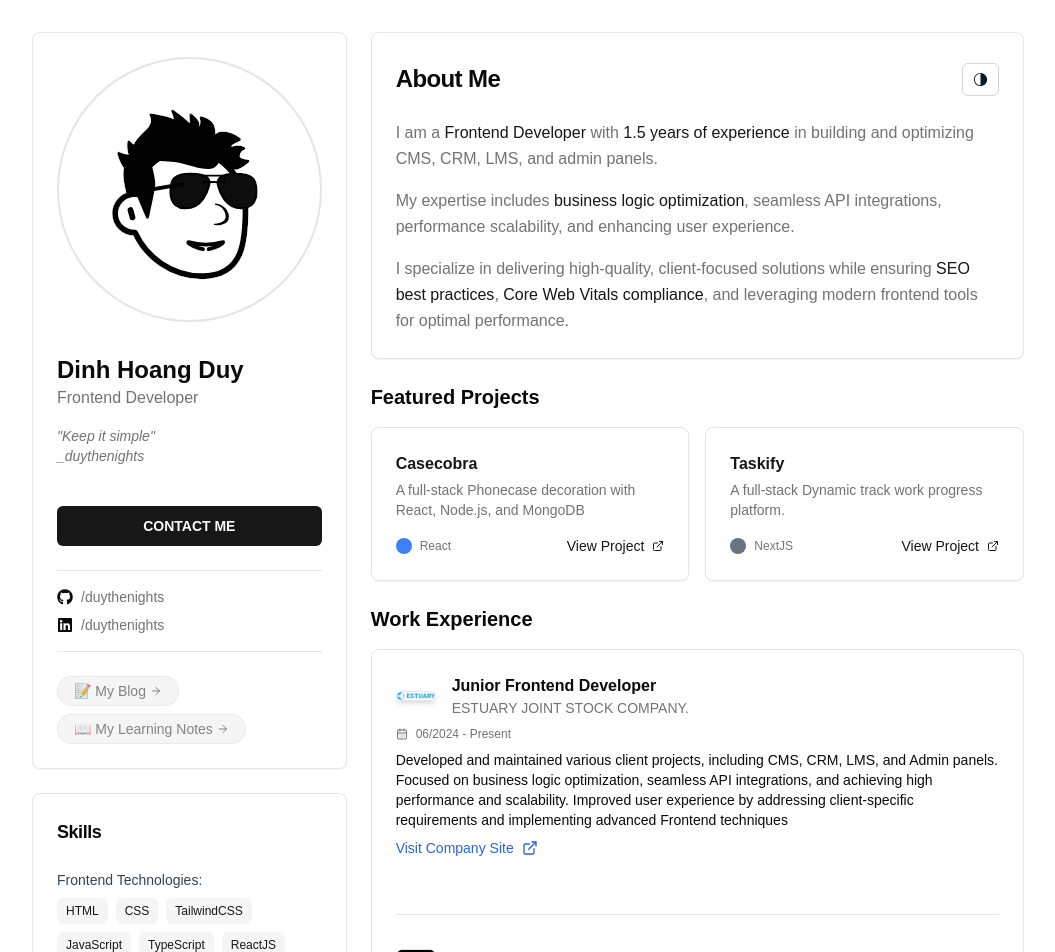
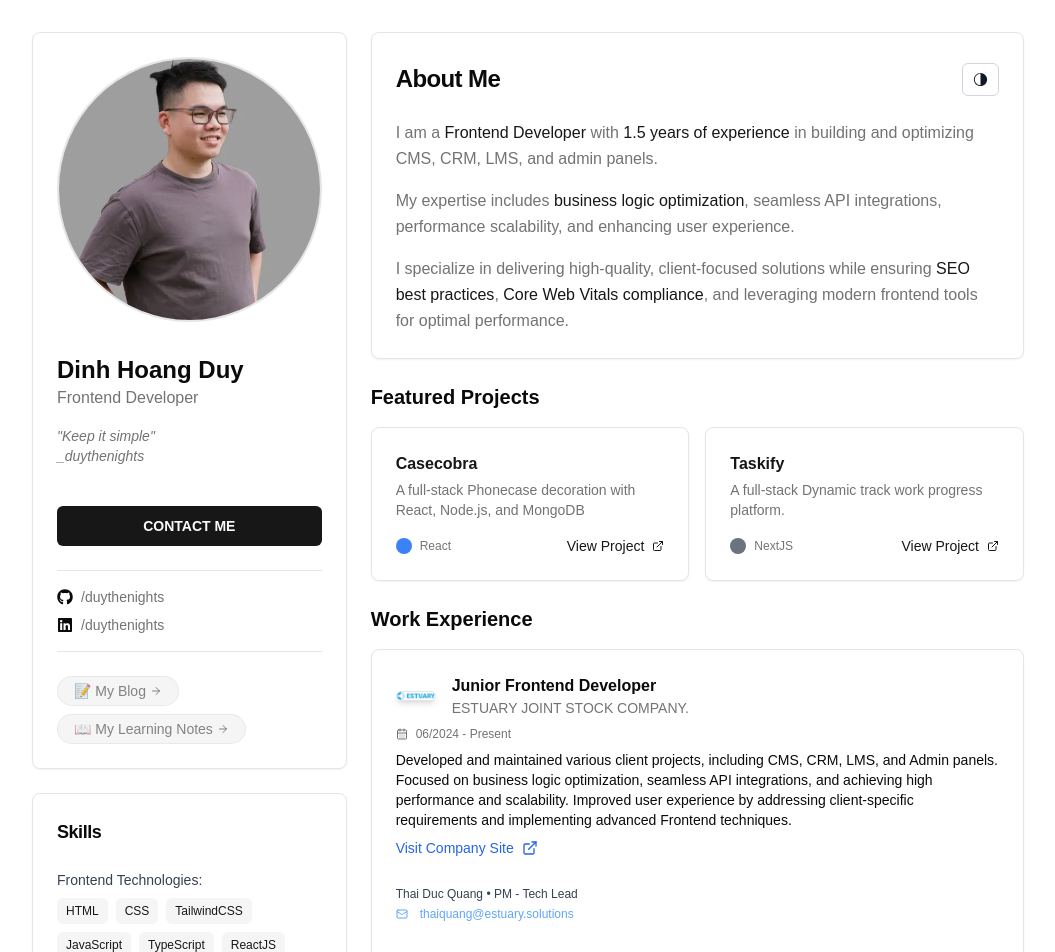
Before and after one commit to duythenights/duythenights_portfolio, a Next.js app: page / in a window 1280 px wide. Shown: the top 952 px of the page, without its empty margins (112-1167 px from the left). Built offline with nearby package versions, Linux system fonts and the light colour scheme; what @radix-ui/themes would draw is missing.

Commit message:
feat: add reference

```diff
--- a/src/components/Experience.tsx
+++ b/src/components/Experience.tsx
@@ -1,27 +1,29 @@
 import Image from "next/image";
-
-import { CalendarDays, ExternalLink } from "lucide-react";
-
+import { CalendarDays, ExternalLink, Mail } from "lucide-react";
 import { Card, CardContent } from "@/components/ui/card";
-
 import { JobImages } from "@/components/JobImages";
 import Link from "next/link";
 
 const jobs = [
   {
-    role: "Junior Frontend Developer", // TODO: Replace with actual role
-    company: "ESTUARY JOINT STOCK COMPANY.", // TODO: Replace with actual company name
-    logo: "/est.png", // TODO: Replace with actual logo
+    role: "Junior Frontend Developer",
+    company: "ESTUARY JOINT STOCK COMPANY.",
+    logo: "/est.png",
     duration: "06/2024 - Present",
     description:
-      "Developed and maintained various client projects, including CMS, CRM, LMS, and Admin panels. Focused on business logic optimization, seamless API integrations, and achieving high performance and scalability. Improved user experience by addressing client-specific requirements and implementing advanced Frontend techniques",
+      "Developed and maintained various client projects, including CMS, CRM, LMS, and Admin panels. Focused on business logic optimization, seamless API integrations, and achieving high performance and scalability. Improved user experience by addressing client-specific requirements and implementing advanced Frontend techniques.",
     link: "https://estuary.solutions/",
     images: [],
+    reference: {
+      name: "Thai Duc Quang",
+      position: "PM - Tech Lead",
+      email: "thaiquang@estuary.solutions",
+    },
   },
   {
-    role: "Intern & Fresher Frontend Developer", // TODO: Replace with actual role
-    company: "UIX VIETNAM CO.,LTD.", // TODO: Replace with actual company name
-    logo: "/uix.png", // TODO: Replace with actual logo
+    role: "Intern & Fresher Frontend Developer",
+    company: "UIX VIETNAM CO.,LTD.",
+    logo: "/uix.png",
     duration: "05/2023 - 06/2024",
     description:
       "Contributed to multiple client projects under mentorship, focusing on performance optimization, SEO best practices, and ensuring compliance with Core Web Vitals. Collaborated with senior developers to implement UI components and debug issues, gaining hands-on experience with modern Frontend tools and workflows.",
@@ -66,6 +68,7 @@ export const Experience = () => {
                   Visit Company Site
                   <ExternalLink className="size-4 ml-2" />
                 </Link>
+
                 {/* Job Images */}
                 <JobImages
                   role={j.role}
@@ -73,6 +76,24 @@ export const Experience = () => {
                   images={j.images}
                   duration={j.duration}
                 />
+
+                {/* Reference Section */}
+                {/* Reference Section (Now Integrated) */}
+                {j.reference && (
+                  <div className="text-xs text-gray-700 dark:text-gray-300 mt-1 flex flex-col">
+                    <span>
+                      <span className="font-medium">{j.reference.name}</span> •{" "}
+                      {j.reference.position}
+                    </span>
+                    <a
+                      href={`mailto:${j.reference.email}`}
+                      className="text-blue-400 hover:text-blue-500 flex items-center gap-2 mt-1"
+                    >
+                      <Mail className="size-3 mr-1" />
+                      {j.reference.email}
+                    </a>
+                  </div>
+                )}
               </li>
             ))}
           </ul>
--- a/src/components/Profile.tsx
+++ b/src/components/Profile.tsx
@@ -41,7 +41,7 @@ export const Profile = () => {
                 width={150}
                 height={150}
                 quality={100}
-                src="/avatar.svg"
+                src="/avt.webp"
                 alt="Profile Picture"
                 className="rounded-full size-12 md:w-full h-auto object-cover border-2"
               />
--- a/src/components/Projects.tsx
+++ b/src/components/Projects.tsx
@@ -63,6 +63,7 @@ export const Projects = () => {
                   <Link
                     href={p.link}
                     className="flex items-center gap-2 text-sm text-primary hover:underline"
+                    target="_blank"
                   >
                     View Project
                     <ExternalLink className="inline-block size-3" />
```
Also changed, not shown: public/avt.webp (added), public/devvault.png (deleted).
